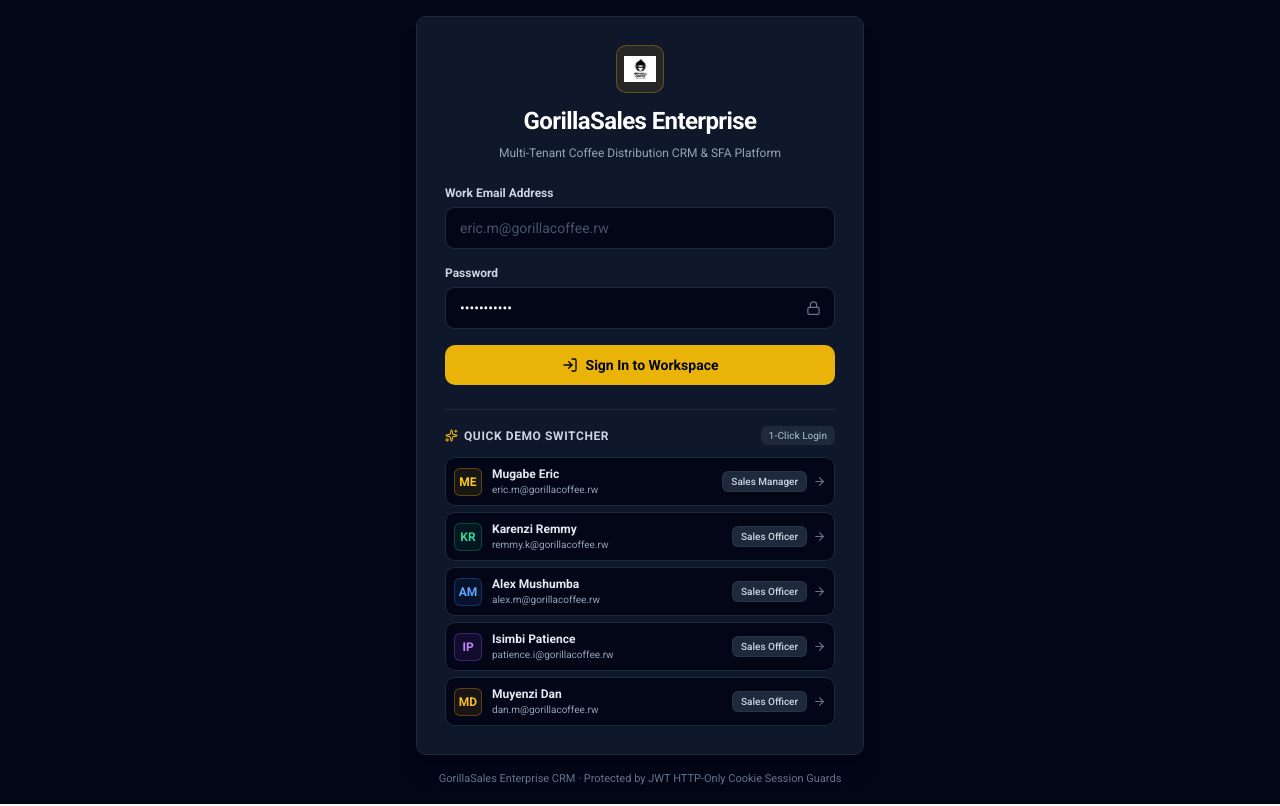
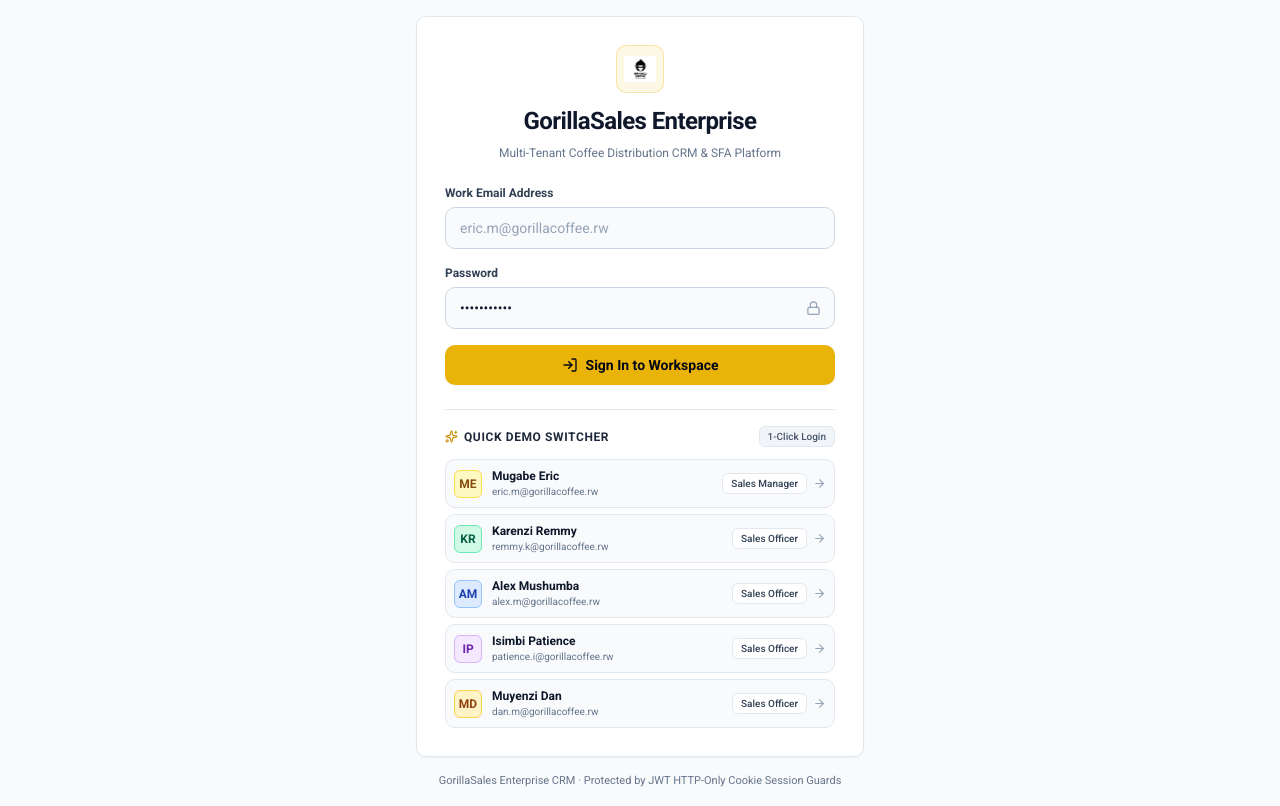
Before and after one commit to Remmy-dev/gorillasales, a Next.js app: page /login in a window 1280 px wide. Built offline with nearby package versions, Linux system fonts and the light colour scheme; no server answers.

Commit message:
style(login): update login background to light canvas matching homepage design

```diff
--- a/src/app/login/page.tsx
+++ b/src/app/login/page.tsx
@@ -7,11 +7,11 @@ import { loginAction } from '@/lib/auth';
 import { LogIn, Sparkles, ArrowRight, Lock } from 'lucide-react';
 
 const DEMO_USERS = [
-  { name: 'Mugabe Eric', email: 'eric.m@gorillacoffee.rw', role: 'Sales Manager', initials: 'ME', color: 'bg-yellow-500/10 border-yellow-500/30 text-yellow-400' },
-  { name: 'Karenzi Remmy', email: 'remmy.k@gorillacoffee.rw', role: 'Sales Officer', initials: 'KR', color: 'bg-emerald-500/10 border-emerald-500/30 text-emerald-400' },
-  { name: 'Alex Mushumba', email: 'alex.m@gorillacoffee.rw', role: 'Sales Officer', initials: 'AM', color: 'bg-blue-500/10 border-blue-500/30 text-blue-400' },
-  { name: 'Isimbi Patience', email: 'patience.i@gorillacoffee.rw', role: 'Sales Officer', initials: 'IP', color: 'bg-purple-500/10 border-purple-500/30 text-purple-400' },
-  { name: 'Muyenzi Dan', email: 'dan.m@gorillacoffee.rw', role: 'Sales Officer', initials: 'MD', color: 'bg-amber-500/10 border-amber-500/30 text-amber-400' },
+  { name: 'Mugabe Eric', email: 'eric.m@gorillacoffee.rw', role: 'Sales Manager', initials: 'ME', color: 'bg-yellow-100 border-yellow-300 text-yellow-800' },
+  { name: 'Karenzi Remmy', email: 'remmy.k@gorillacoffee.rw', role: 'Sales Officer', initials: 'KR', color: 'bg-emerald-100 border-emerald-300 text-emerald-800' },
+  { name: 'Alex Mushumba', email: 'alex.m@gorillacoffee.rw', role: 'Sales Officer', initials: 'AM', color: 'bg-blue-100 border-blue-300 text-blue-800' },
+  { name: 'Isimbi Patience', email: 'patience.i@gorillacoffee.rw', role: 'Sales Officer', initials: 'IP', color: 'bg-purple-100 border-purple-300 text-purple-800' },
+  { name: 'Muyenzi Dan', email: 'dan.m@gorillacoffee.rw', role: 'Sales Officer', initials: 'MD', color: 'bg-amber-100 border-amber-300 text-amber-800' },
 ];
 
 function LoginForm() {
@@ -46,20 +46,20 @@ function LoginForm() {
   };
 
   return (
-    <div className="bg-slate-900 border border-slate-800 rounded-md p-7 shadow-xl space-y-6">
+    <div className="bg-white border border-slate-200 rounded-md p-7 shadow-sm space-y-6">
       {/* Header */}
       <div className="text-center space-y-2">
         <div className="inline-flex items-center justify-center w-12 h-12 rounded bg-yellow-500/10 border border-yellow-500/30 mb-1">
           <AppLogo size={32} />
         </div>
-        <h1 className="text-2xl font-bold tracking-tight text-white">GorillaSales Enterprise</h1>
-        <p className="text-xs text-slate-400">
+        <h1 className="text-2xl font-bold tracking-tight text-slate-900">GorillaSales Enterprise</h1>
+        <p className="text-xs text-slate-500">
           Multi-Tenant Coffee Distribution CRM & SFA Platform
         </p>
       </div>
 
       {error && (
-        <div className="p-3 rounded bg-red-950/40 border border-red-800/60 text-red-400 text-xs font-medium text-center">
+        <div className="p-3 rounded bg-red-50 border border-red-200 text-red-700 text-xs font-medium text-center">
           {error}
         </div>
       )}
@@ -67,7 +67,7 @@ function LoginForm() {
       {/* Form */}
       <form onSubmit={handleSubmit} className="space-y-4">
         <div>
-          <label className="block text-xs font-semibold text-slate-300 mb-1.5">
+          <label className="block text-xs font-semibold text-slate-700 mb-1.5">
             Work Email Address
           </label>
           <input
@@ -76,12 +76,12 @@ function LoginForm() {
             placeholder="eric.m@gorillacoffee.rw"
             value={email}
             onChange={(e) => setEmail(e.target.value)}
-            className="w-full px-3.5 py-2.5 rounded bg-slate-950 border border-slate-800 text-white placeholder:text-slate-600 text-sm focus:outline-none focus:border-yellow-500 focus:ring-1 focus:ring-yellow-500 transition-colors"
+            className="w-full px-3.5 py-2.5 rounded bg-slate-50 border border-slate-300 text-slate-900 placeholder:text-slate-400 text-sm focus:outline-none focus:border-yellow-500 focus:ring-1 focus:ring-yellow-500 transition-colors"
           />
         </div>
 
         <div>
-          <label className="block text-xs font-semibold text-slate-300 mb-1.5">
+          <label className="block text-xs font-semibold text-slate-700 mb-1.5">
             Password
           </label>
           <div className="relative">
@@ -90,16 +90,16 @@ function LoginForm() {
               required
               value={password}
               onChange={(e) => setPassword(e.target.value)}
-              className="w-full px-3.5 py-2.5 rounded bg-slate-950 border border-slate-800 text-white placeholder:text-slate-600 text-sm focus:outline-none focus:border-yellow-500 focus:ring-1 focus:ring-yellow-500 transition-colors"
+              className="w-full px-3.5 py-2.5 rounded bg-slate-50 border border-slate-300 text-slate-900 placeholder:text-slate-400 text-sm focus:outline-none focus:border-yellow-500 focus:ring-1 focus:ring-yellow-500 transition-colors"
             />
-            <Lock size={15} className="absolute right-3.5 top-1/2 -translate-y-1/2 text-slate-500 pointer-events-none" />
+            <Lock size={15} className="absolute right-3.5 top-1/2 -translate-y-1/2 text-slate-400 pointer-events-none" />
           </div>
         </div>
 
         <button
           type="submit"
           disabled={loading}
-          className="w-full py-2.5 px-4 rounded bg-yellow-500 hover:bg-yellow-400 text-slate-950 text-sm font-bold flex items-center justify-center gap-2 transition-colors active:scale-[0.99] disabled:opacity-50"
+          className="w-full py-2.5 px-4 rounded bg-yellow-500 hover:bg-yellow-400 text-slate-950 text-sm font-bold flex items-center justify-center gap-2 transition-colors active:scale-[0.99] disabled:opacity-50 shadow-sm"
         >
           {loading ? (
             'Authenticating...'
@@ -113,13 +113,13 @@ function LoginForm() {
       </form>
 
       {/* Quick Demo Selector */}
-      <div className="pt-4 border-t border-slate-800 space-y-3">
+      <div className="pt-4 border-t border-slate-200 space-y-3">
         <div className="flex items-center justify-between">
-          <span className="text-xs font-bold text-slate-300 uppercase tracking-wider flex items-center gap-1.5">
-            <Sparkles size={13} className="text-yellow-500" />
+          <span className="text-xs font-bold text-slate-800 uppercase tracking-wider flex items-center gap-1.5">
+            <Sparkles size={13} className="text-yellow-600" />
             Quick Demo Switcher
           </span>
-          <span className="text-[10px] bg-slate-800 px-2 py-0.5 rounded-sm text-slate-400 font-medium">
+          <span className="text-[10px] bg-slate-100 border border-slate-200 px-2 py-0.5 rounded-sm text-slate-600 font-medium">
             1-Click Login
           </span>
         </div>
@@ -133,24 +133,24 @@ function LoginForm() {
                 setEmail(u.email);
                 handleLogin(u.email);
               }}
-              className="w-full p-2 rounded bg-slate-950 hover:bg-slate-800/80 border border-slate-800 flex items-center justify-between transition-colors group text-left"
+              className="w-full p-2 rounded bg-slate-50 hover:bg-slate-100 border border-slate-200 flex items-center justify-between transition-colors group text-left"
             >
               <div className="flex items-center gap-2.5">
                 <div className={`w-7 h-7 rounded-sm font-bold text-xs flex items-center justify-center border ${u.color}`}>
                   {u.initials}
                 </div>
                 <div>
-                  <p className="text-xs font-semibold text-slate-200 group-hover:text-yellow-400 transition-colors">
+                  <p className="text-xs font-semibold text-slate-900 group-hover:text-yellow-600 transition-colors">
                     {u.name}
                   </p>
-                  <p className="text-[10px] text-slate-400">{u.email}</p>
+                  <p className="text-[10px] text-slate-500">{u.email}</p>
                 </div>
               </div>
               <div className="flex items-center gap-1.5">
-                <span className="text-[10px] px-2 py-0.5 rounded-sm bg-slate-800 text-slate-300 font-medium border border-slate-700/50">
+                <span className="text-[10px] px-2 py-0.5 rounded-sm bg-white text-slate-700 font-medium border border-slate-200">
                   {u.role}
                 </span>
-                <ArrowRight size={13} className="text-slate-500 group-hover:text-yellow-500 group-hover:translate-x-0.5 transition-all" />
+                <ArrowRight size={13} className="text-slate-400 group-hover:text-yellow-600 group-hover:translate-x-0.5 transition-all" />
               </div>
             </button>
           ))}
@@ -162,9 +162,9 @@ function LoginForm() {
 
 export default function LoginPage() {
   return (
-    <div className="min-h-screen bg-slate-950 text-slate-100 flex items-center justify-center p-4">
+    <div className="min-h-screen bg-slate-50 text-slate-900 flex items-center justify-center p-4">
       <div className="w-full max-w-md">
-        <Suspense fallback={<div className="p-8 bg-slate-900 border border-slate-800 rounded-md text-center text-slate-300 text-sm">Loading workspace auth...</div>}>
+        <Suspense fallback={<div className="p-8 bg-white border border-slate-200 rounded-md text-center text-slate-600 text-sm">Loading workspace auth...</div>}>
           <LoginForm />
         </Suspense>
 
```
